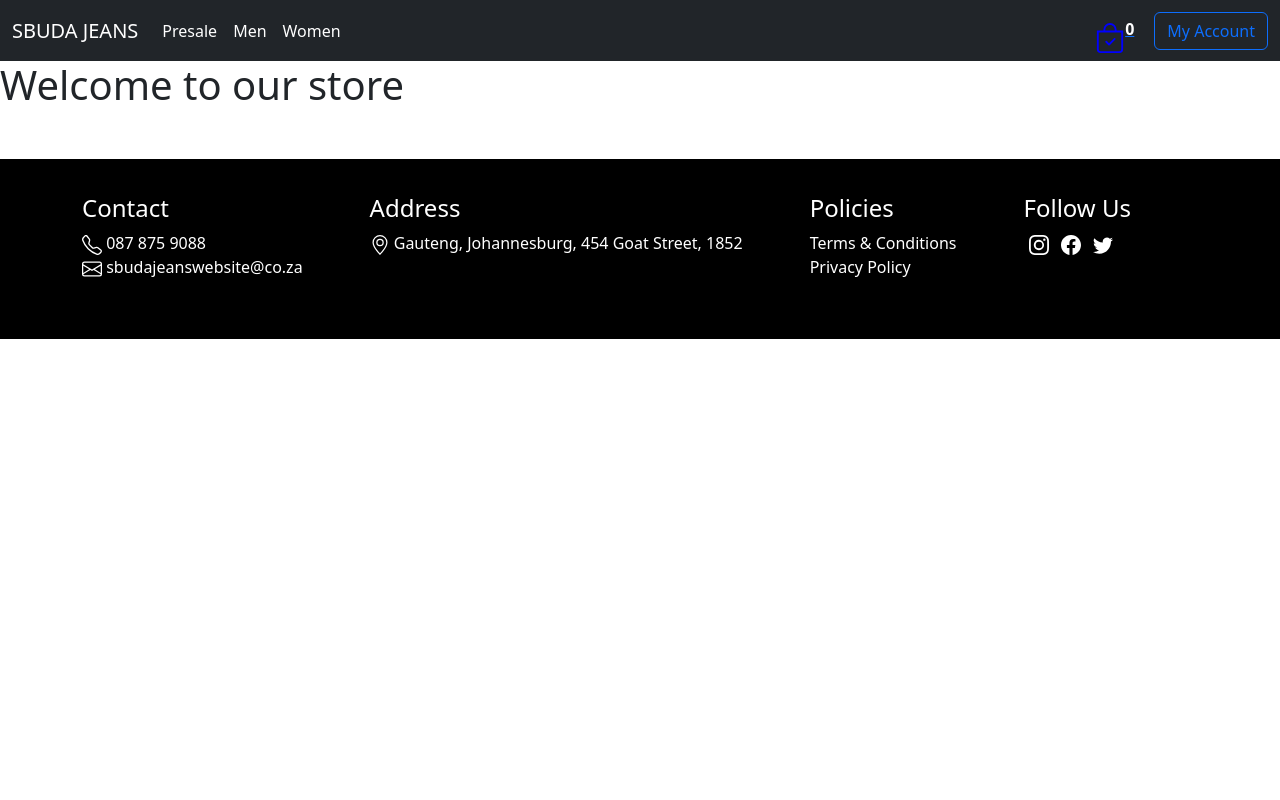
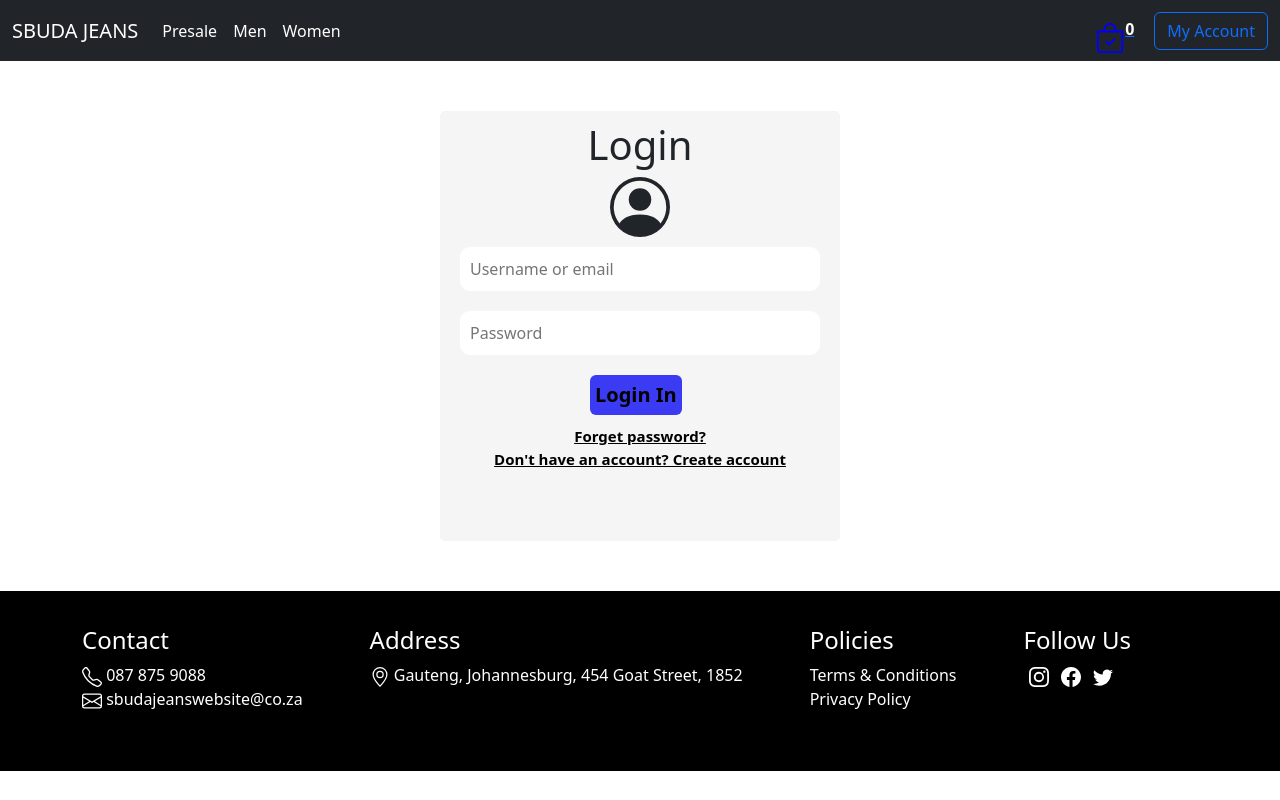
Before and after one commit to hitprofit70/clothes-ecommernce-react, a React (Create React App) app: page /myaccount in a window 1280 px wide. Built offline with nearby package versions, Linux system fonts and the light colour scheme.

Commit message:
style added

```diff
--- a/src/components/Footer.jsx
+++ b/src/components/Footer.jsx
@@ -11,7 +11,7 @@ const Footer = () => {
             <path d="M3.654 1.328a.678.678 0 0 0-1.015-.063L1.605 2.3c-.483.484-.661 1.169-.45 1.77a17.568 17.568 0 0 0 4.168 6.608 17.569 17.569 0 0 0 6.608 4.168c.601.211 1.286.033 1.77-.45l1.034-1.034a.678.678 0 0 0-.063-1.015l-2.307-1.794a.678.678 0 0 0-.58-.122l-2.19.547a1.745 1.745 0 0 1-1.657-.459L5.482 8.062a1.745 1.745 0 0 1-.46-1.657l.548-2.19a.678.678 0 0 0-.122-.58L3.654 1.328zM1.884.511a1.745 1.745 0 0 1 2.612.163L6.29 2.98c.329.423.445.974.315 1.494l-.547 2.19a.678.678 0 0 0 .178.643l2.457 2.457a.678.678 0 0 0 .644.178l2.189-.547a1.745 1.745 0 0 1 1.494.315l2.306 1.794c.829.645.905 1.87.163 2.611l-1.034 1.034c-.74.74-1.846 1.065-2.877.702a18.634 18.634 0 0 1-7.01-4.42 18.634 18.634 0 0 1-4.42-7.009c-.362-1.03-.037-2.137.703-2.877L1.885.511z" />
           </svg> 087 875 9088</span>
           <div className='info'>
-            <span className='icon-email text-white'><svg xmlns="http://www.w3.org/2000/svg" width="20" height="20" fill="currentColor" classNAme="bi bi-envelope" viewBox="0 0 16 16">
+            <span className='icon-email text-white'><svg xmlns="http://www.w3.org/2000/svg" width="20" height="20" fill="currentColor" className="bi bi-envelope" viewBox="0 0 16 16">
               <path d="M0 4a2 2 0 0 1 2-2h12a2 2 0 0 1 2 2v8a2 2 0 0 1-2 2H2a2 2 0 0 1-2-2V4Zm2-1a1 1 0 0 0-1 1v.217l7 4.2 7-4.2V4a1 1 0 0 0-1-1H2Zm13 2.383-4.708 2.825L15 11.105V5.383Zm-.034 6.876-5.64-3.471L8 9.583l-1.326-.795-5.64 3.47A1 1 0 0 0 2 13h12a1 1 0 0 0 .966-.741ZM1 11.105l4.708-2.897L1 5.383v5.722Z" />
             </svg> sbudajeanswebsite@co.za</span>
           </div>
--- a/src/components/Navbar.jsx
+++ b/src/components/Navbar.jsx
@@ -26,13 +26,13 @@ const Navbar = () => {
             </ul>
             <Link to='/cartbag' className='checkout'>
               <svg xmlns="http://www.w3.org/2000/svg" width="30" height="30" fill="blue" className="bi bi-bag-check" viewBox="0 0 16 16">
-                <path fill-rule="evenodd" d="M10.854 8.146a.5.5 0 0 1 0 .708l-3 3a.5.5 0 0 1-.708 0l-1.5-1.5a.5.5 0 0 1 .708-.708L7.5 10.793l2.646-2.647a.5.5 0 0 1 .708 0z" />
+                <path  fillRule="evenodd" d="M10.854 8.146a.5.5 0 0 1 0 .708l-3 3a.5.5 0 0 1-.708 0l-1.5-1.5a.5.5 0 0 1 .708-.708L7.5 10.793l2.646-2.647a.5.5 0 0 1 .708 0z" />
                 <path d="M8 1a2.5 2.5 0 0 1 2.5 2.5V4h-5v-.5A2.5 2.5 0 0 1 8 1zm3.5 3v-.5a3.5 3.5 0 1 0-7 0V4H1v10a2 2 0 0 0 2 2h10a2 2 0 0 0 2-2V4h-3.5zM2 5h12v9a1 1 0 0 1-1 1H3a1 1 0 0 1-1-1V5z" />
               </svg>
               <span className='cartCount' style={{ color: "white" }}>0</span>
             </Link>
             <form className="d-flex" role="search">
-              <Link to="/myaccount" className="btn btn-1 btn-outline-primary" type="submit">My Account</Link>
+              <Link to="/myaccount" className="btn btn-outline-primary" type="submit">My Account</Link>
             </form>
           </div>
         </div>
--- a/src/index.css
+++ b/src/index.css
@@ -51,7 +51,8 @@
 
   .btn:hover {
     transform: scale(1.05);
-    transition: 0s;
+    background: white;
+    transition: 1s;
   }
 
   /* footer */
@@ -92,3 +93,59 @@
   footer .info-social .icon {
     padding: 6px;
   }
+
+  .login-form {
+    background: whitesmoke;
+    width: 400px;
+    height: 430px;
+    gap: 3rem;
+    margin-left: auto;
+    margin-right: auto;
+    margin-top: 50px;
+    border-radius: 5px;
+    padding: 10px;
+  }
+
+  .login-form h1 {
+    text-align: center;
+  }
+
+  .login-form span {
+    display: flex;
+    align-items: center;
+    justify-content: center;
+  }
+
+  .login-form input {
+    padding: 10px;
+    margin: 10px;
+    border-radius: 10px;
+    border: none;
+    width: 360px;
+  }
+
+  .login-form .loginBtn {
+    background-color: rgb(59, 59, 243);
+    padding: 5px;
+    margin: 10px;
+    border-radius: 6px;
+    border: none;
+    font-weight: bold;
+    font-size: 20px;
+    margin-left: 140px;
+    margin-right: 140px;
+  }
+
+  .login-form .loginBtn:hover {
+    background: white;
+    transition: 1s;
+  }
+
+  .login-form a {
+    display: flex;
+    justify-content: center;
+    align-items: center;
+    font-weight: bold;
+    font-size: 15px;
+    color: black;
+  }
--- a/src/pages/Myaccount.jsx
+++ b/src/pages/Myaccount.jsx
@@ -1,15 +1,44 @@
-import React from 'react';
-import Navbar from '../components/Navbar';
-import Footer from '../components/Footer';
+import React from "react";
+import Navbar from "../components/Navbar";
+import Footer from "../components/Footer";
 
 const Myaccount = () => {
   return (
     <div>
-      <Navbar/>
-      <h1>Welcome to our store</h1>
-      <Footer/>
+      <Navbar />
+      <div className="container mt-5">
+        <form className="login-form">
+          <h1>Login</h1>
+          <span>
+            <svg
+              xmlns=""
+              width="60"
+              height="60"
+              fill="currentColor"
+              className="bi bi-person-circle"
+              viewBox="0 0 16 16"
+            >
+              <path d="M11 6a3 3 0 1 1-6 0 3 3 0 0 1 6 0z" />
+              <path
+                fill-rule="evenodd"
+                d="M0 8a8 8 0 1 1 16 0A8 8 0 0 1 0 8zm8-7a7 7 0 0 0-5.468 11.37C3.242 11.226 4.805 10 8 10s4.757 1.225 5.468 2.37A7 7 0 0 0 8 1z"
+              />
+            </svg>
+          </span>
+          <input type="text" id="usernames" placeholder="Username or email" />
+
+          <input type="text" id="passwords" placeholder="Password" />
+
+          <button className="loginBtn">Login In</button>
+
+          <a href="#">Forget password?</a>
+
+          <a href="#">Don't have an account? Create account</a>
+        </form>
+      </div>
+      <Footer />
     </div>
-  )
-}
+  );
+};
 
-export default Myaccount
+export default Myaccount;
--- a/src/pages/Productview.jsx
+++ b/src/pages/Productview.jsx
@@ -13,7 +13,6 @@ const Productview = () => {
       return Productsdata.find((p) => p.id === Number(id));
     });
   }, [id]);
-
   return (
     <div>
       <Navbar />
```
